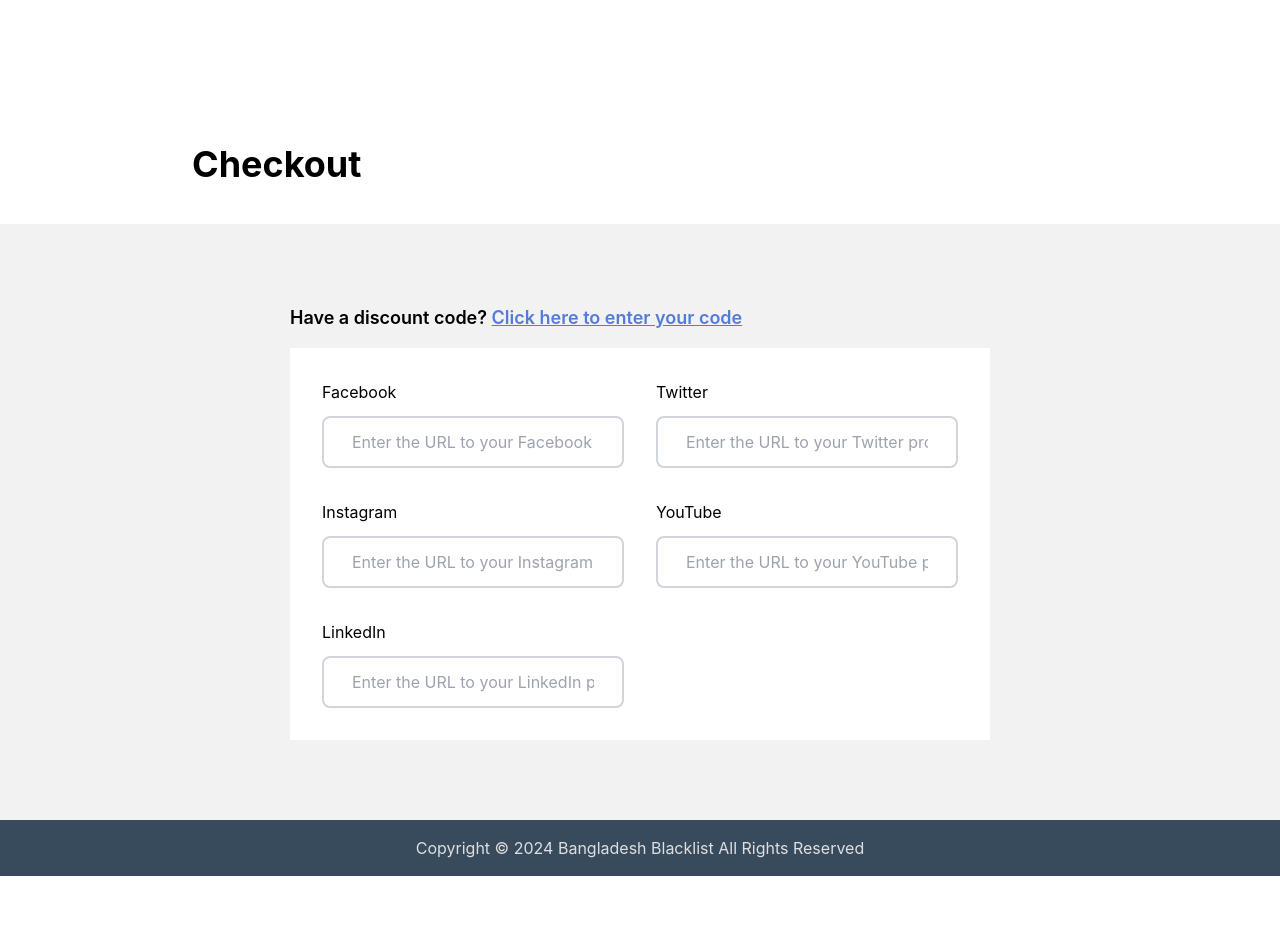
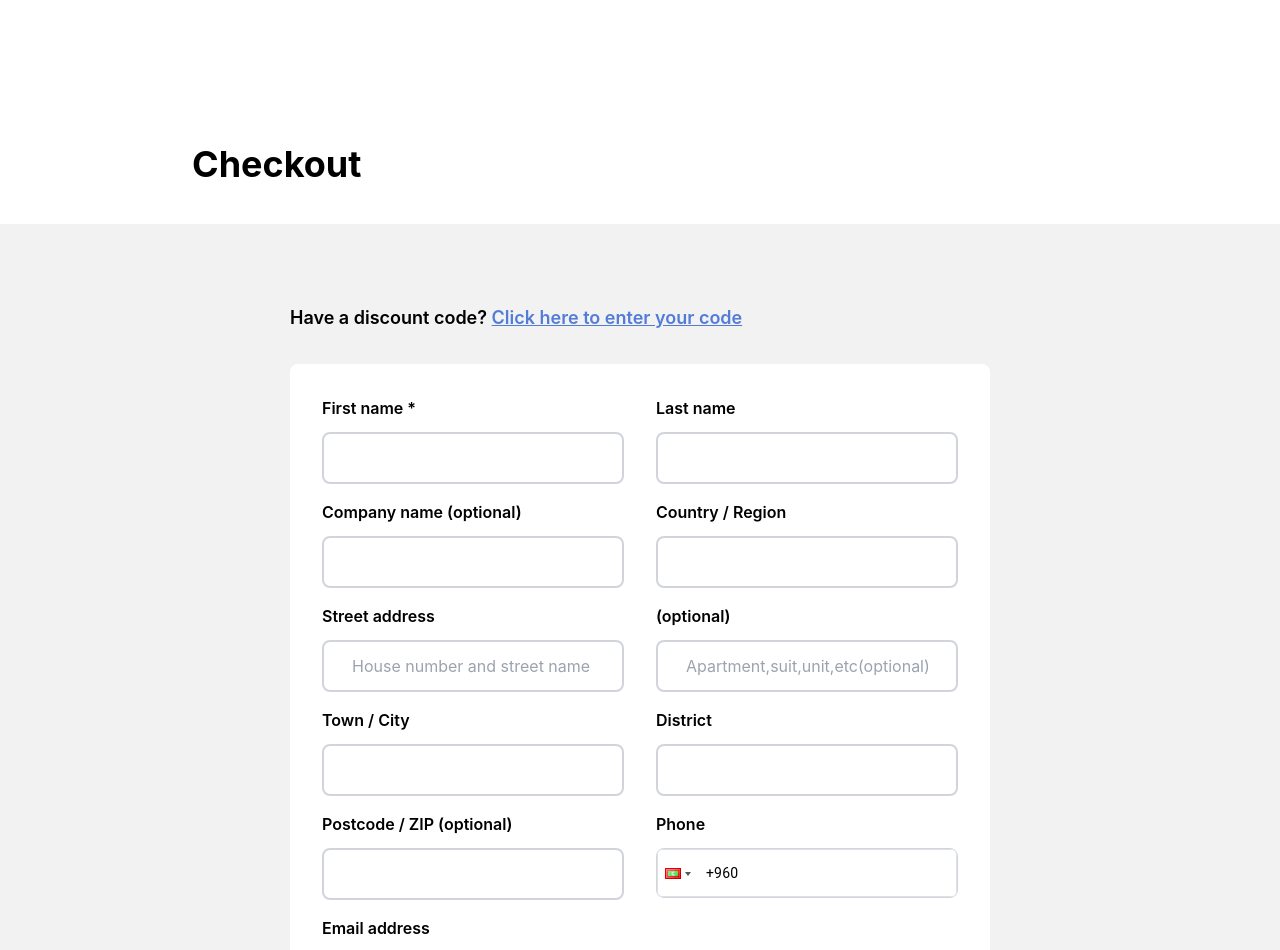
Before and after one commit to ramees7/maldivesblacklist, a React (Vite) app: page /checkout in a window 1280 px wide. Shown: the top 950 px of the page. Before the commit the page ends 876 px from the top, so only its background shows below. Built offline with nearby package versions, Linux system fonts and the light colour scheme.

Commit message:
checkout page processing

```diff
--- a/src/components/Panel/Checkout.jsx
+++ b/src/components/Panel/Checkout.jsx
@@ -1,7 +1,9 @@
 import React, { useState } from "react";
+import PhoneInput from "react-phone-input-2";
 
 export default function Checkout() {
   const [openCode, setOpenCode] = useState(false);
+  const [phone, setPhone] = useState("");
 
   const handleCodeOpen = () => {
     if (openCode === true) {
@@ -27,7 +29,7 @@ export default function Checkout() {
             </button>
           </h1>
           {openCode && (
-            <div className="bg-white">
+            <div className="bg-white mt-8 rounded-lg">
               <form className="p-8 flex gap-x-4">
                 <input
                   type="text"
@@ -45,15 +47,16 @@ export default function Checkout() {
               </form>
             </div>
           )}
-          <div className="bg-white p-8">
-            <form className=" grid grid-cols-2 gap-8">
+          <div className="bg-white p-8 mt-8  rounded-lg">
+            <form className=" grid grid-cols-2 gap-x-8 gap-y-4">
               {/* Facebook */}
-              <div>
-                <label htmlFor="fb">Facebook</label>
-                <div className="flex items-center col-span-2 lg:col-span-1 mt-3 bg-white p-3 border-2 border-gray-300 rounded-lg">
+              <div className="col-span-2 lg:col-span-1">
+                <label htmlFor="firstname" className="font-semibold">
+                  First name *
+                </label>
+                <div className="flex items-center  mt-3 bg-white p-3 border-2 border-gray-300 rounded-lg">
                   <input
-                    type="url"
-                    placeholder="Enter the URL to your Facebook profile"
+                    type="text"
                     id="fb"
                     className="w-full px-4  outline-none "
                   />
@@ -61,13 +64,14 @@ export default function Checkout() {
               </div>
 
               {/* Twitter */}
-              <div>
-                <label htmlFor="twitter">Twitter</label>
-                <div className="flex items-center col-span-2 lg:col-span-1 mt-3 bg-white p-3 border-2 border-gray-300 rounded-lg">
+              <div className="col-span-2 lg:col-span-1">
+                <label htmlFor="lastname" className="font-semibold">
+                  Last name
+                </label>
+                <div className="flex items-center  mt-3 bg-white p-3 border-2 border-gray-300 rounded-lg">
                   <input
-                    type="url"
-                    placeholder="Enter the URL to your Twitter profile"
-                    id="twitter"
+                    type="text"
+                    id="lastname"
                     className="w-full px-4  outline-none "
                   />
                 </div>
@@ -75,26 +79,28 @@ export default function Checkout() {
 
               {/* Instagram */}
 
-              <div>
-                <label htmlFor="instagram">Instagram</label>
-                <div className="flex items-center col-span-2 lg:col-span-1 mt-3 bg-white p-3 border-2 border-gray-300 rounded-lg">
+              <div className="col-span-2 lg:col-span-1">
+                <label htmlFor="companyname" className="font-semibold">
+                  Company name (optional)
+                </label>
+                <div className="flex items-center  mt-3 bg-white p-3 border-2 border-gray-300 rounded-lg">
                   <input
-                    type="url"
-                    placeholder="Enter the URL to your Instagram profile"
-                    id="instagram"
+                    type="text"
+                    id="companyname"
                     className="w-full px-4  outline-none "
                   />
                 </div>
               </div>
 
               {/* YouTube */}
-              <div>
-                <label htmlFor="youtube">YouTube</label>
-                <div className="flex items-center col-span-2 lg:col-span-1 mt-3 bg-white p-3 border-2 border-gray-300 rounded-lg">
+              <div className="col-span-2 lg:col-span-1">
+                <label htmlFor="country" className="font-semibold">
+                  Country / Region
+                </label>
+                <div className="flex items-center  mt-3 bg-white p-3 border-2 border-gray-300 rounded-lg">
                   <input
-                    type="url"
-                    placeholder="Enter the URL to your YouTube profile"
-                    id="youtube"
+                    type="text"
+                    id="country"
                     className="w-full px-4  outline-none "
                   />
                 </div>
@@ -102,13 +108,103 @@ export default function Checkout() {
 
               {/* LinkedIn */}
 
-              <div>
-                <label htmlFor="linkedin">LinkedIn</label>
-                <div className="flex items-center col-span-2 lg:col-span-1 mt-3 bg-white p-3 border-2 border-gray-300 rounded-lg">
+              <div className="col-span-2 lg:col-span-1">
+                <label htmlFor="streetaddress" className="font-semibold">
+                  Street address
+                </label>
+                <div className="flex items-center  mt-3 bg-white p-3 border-2 border-gray-300 rounded-lg">
                   <input
-                    type="url"
-                    placeholder="Enter the URL to your LinkedIn profile"
-                    id="linkedin"
+                    type="text"
+                    placeholder="House number and street name"
+                    id="streetaddress"
+                    className="w-full px-4  outline-none "
+                  />
+                </div>
+              </div>
+              <div className="col-span-2 lg:col-span-1">
+                <label htmlFor="apartment" className="font-semibold">
+                  (optional)
+                </label>
+                <br />
+                <div className="flex items-center  mt-3 bg-white p-3 border-2 border-gray-300 rounded-lg">
+                  <input
+                    type="text"
+                    placeholder="Apartment,suit,unit,etc(optional)"
+                    id="apartment"
+                    className="w-full px-4  outline-none "
+                  />
+                </div>
+              </div>
+              <div className="col-span-2 lg:col-span-1">
+                <label htmlFor="town" className="font-semibold">
+                  Town / City
+                </label>
+                <div className="flex items-center  mt-3 bg-white p-3 border-2 border-gray-300 rounded-lg">
+                  <input
+                    type="text"
+                    id="town"
+                    className="w-full px-4  outline-none "
+                  />
+                </div>
+              </div>
+              <div className="col-span-2 lg:col-span-1">
+                <label htmlFor="district" className="font-semibold">
+                  District
+                </label>
+                <div className="flex items-center  mt-3 bg-white p-3 border-2 border-gray-300 rounded-lg">
+                  <input
+                    type="text"
+                    id="district"
+                    className="w-full px-4  outline-none "
+                  />
+                </div>
+              </div>
+              <div className="col-span-2 lg:col-span-1">
+                <label htmlFor="postcode" className="font-semibold">
+                  Postcode / ZIP (optional)
+                </label>
+                <div className="flex items-center  mt-3 bg-white p-3 border-2 border-gray-300 rounded-lg">
+                  <input
+                    type="text"
+                    id="postcode"
+                    className="w-full px-4  outline-none "
+                  />
+                </div>
+              </div>
+              <div className="col-span-2 lg:col-span-1">
+                <label htmlFor="phone" className="font-semibold">
+                  Phone
+                </label>
+                <div className="flex items-center  mt-3 bg-white border-gray-300 rounded-lg">
+                  <PhoneInput
+                    country={"mv"}
+                    value={phone}
+                    onChange={setPhone}
+                    className="w-full h-[50px]  text-black bg-transparent rounded-lg border border-gray-300 focus:outline-none focus:ring-0"
+                    inputStyle={{
+                      height: "100%",
+                      width: "100%",
+                      border: "1px solid #dee2e6",
+                    }}
+                    buttonStyle={{
+                      border: "none",
+                      backgroundColor: "transparent",
+                    }}
+                    dropdownStyle={{
+                      maxHeight: "200px",
+                      overflowY: "scroll",
+                    }}
+                  />
+                </div>
+              </div>
+              <div className="col-span-2 lg:col-span-1">
+                <label htmlFor="email" className="font-semibold">
+                  Email address
+                </label>
+                <div className="flex items-center  mt-3 bg-white p-3 border-2 border-gray-300 rounded-lg">
+                  <input
+                    type="text"
+                    id="email"
                     className="w-full px-4  outline-none "
                   />
                 </div>
```
Also changed, not shown: src/components/Panel/Settings.jsx (+5 -122 lines).
